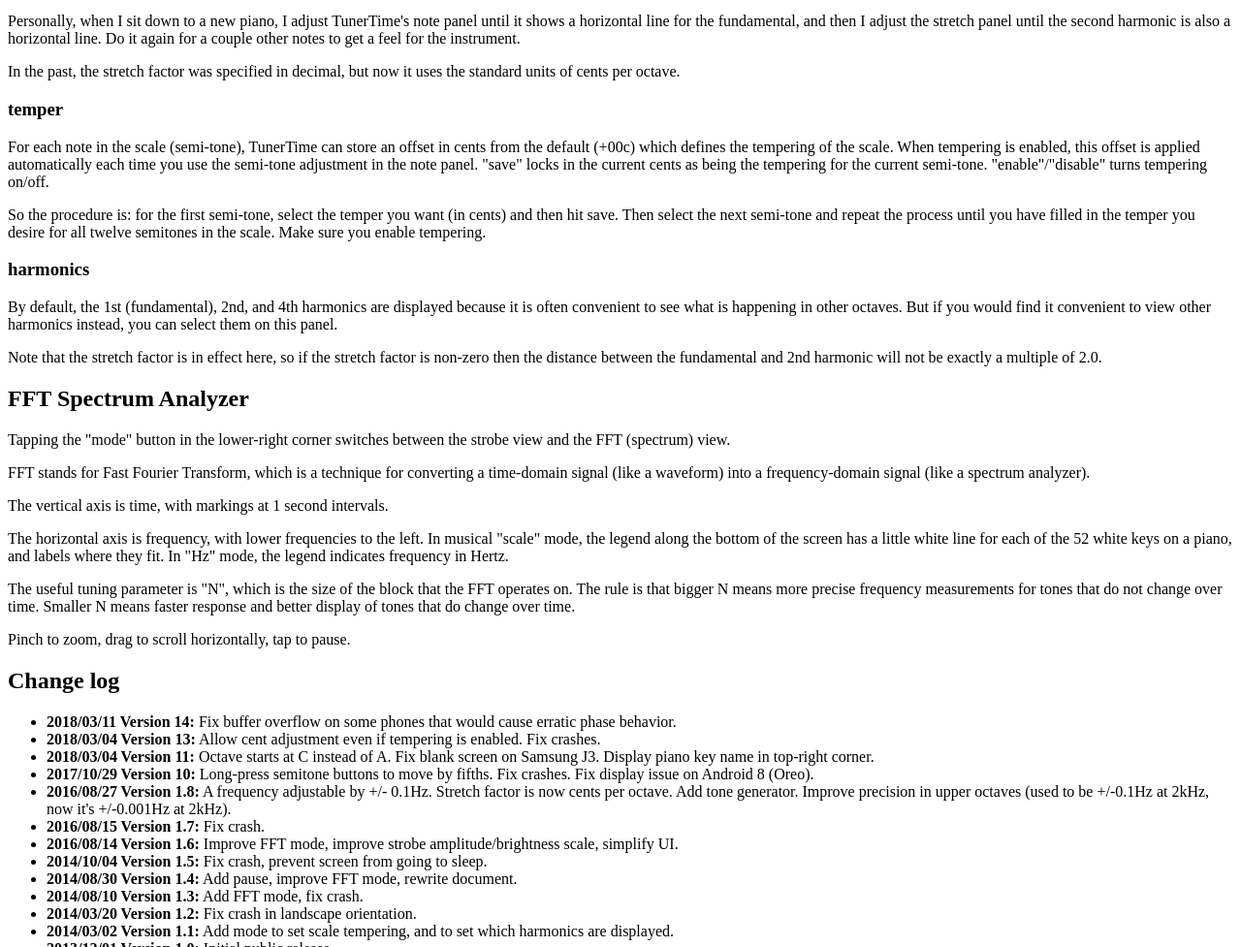
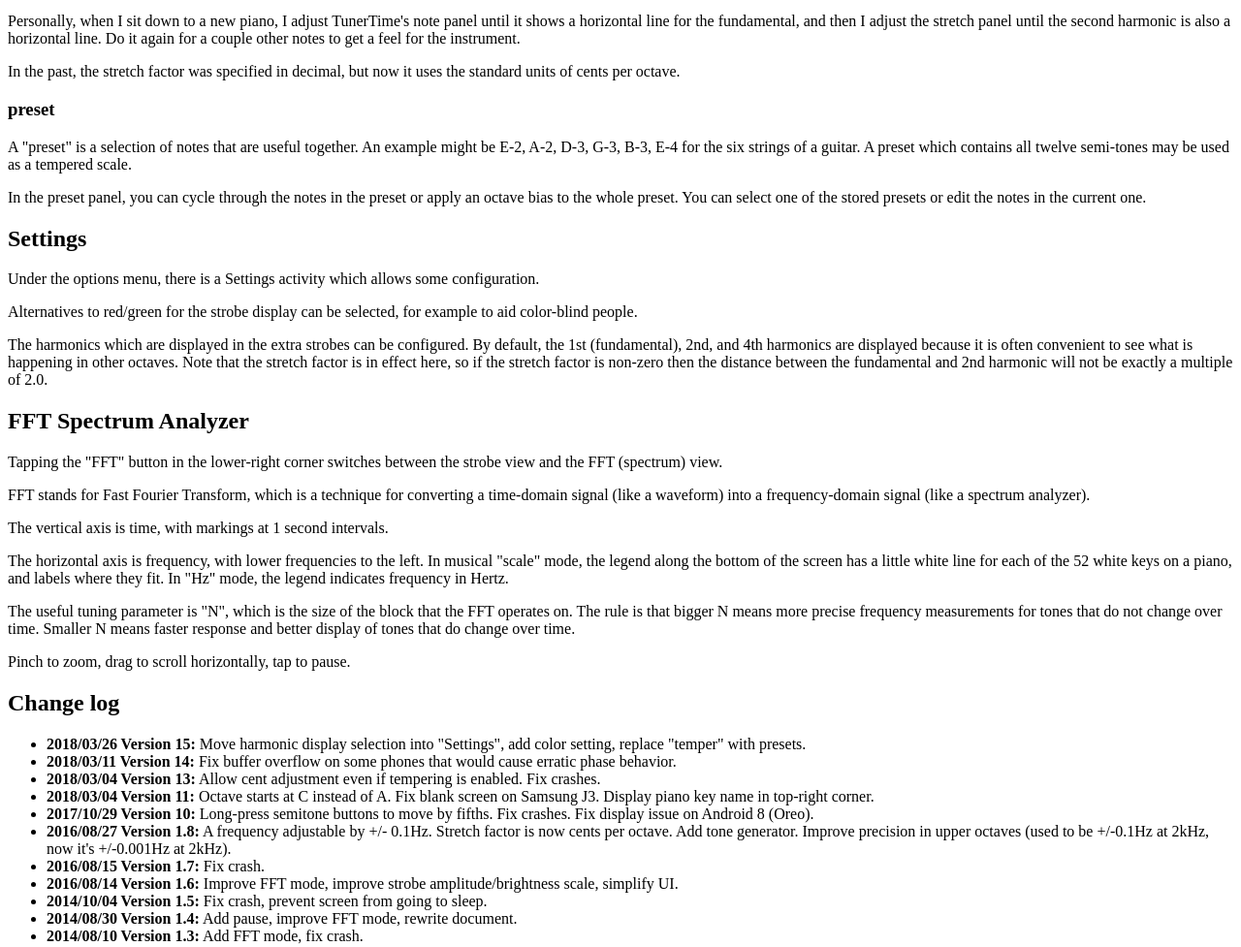
Before and after one commit to Slaughthammer/tunertime, a plain HTML site: page doc/index.html in a window 1280 px wide. Shown: the part 1424-2401 px from the top of the page at 97% size. Drawn offline with Linux system fonts and the light colour scheme.

Commit message:
bump to version 15 (and update doc)

```diff
--- a/AndroidManifest.xml
+++ b/AndroidManifest.xml
@@ -1,8 +1,8 @@
 <?xml version="1.0" encoding="utf-8"?>
 <manifest xmlns:android="http://schemas.android.com/apk/res/android"
       package="org.galexander.tunertime"
-      android:versionCode="14"
-      android:versionName="14">
+      android:versionCode="15"
+      android:versionName="15">
     <uses-sdk android:minSdkVersion="7" android:targetSdkVersion="13" />
     <uses-permission android:name="android.permission.RECORD_AUDIO" />
     <uses-permission android:name="android.permission.WAKE_LOCK" />
--- a/doc/index.html
+++ b/doc/index.html
@@ -106,7 +106,7 @@
 cent+/cent- to change the tone.</p>
 
 
-<h2>Strobe settings</h2>
+<h2>Strobe controls</h2>
 
 <p>There is a bar of panel selection buttons along the bottom of the
 strobe display.  In each panel, you can configure a different aspect of
@@ -150,36 +150,35 @@
 <p>In the past, the stretch factor was specified in decimal, but now it
 uses the standard units of cents per octave.</p>
 
-<h3>temper</h3>
+<h3>preset</h3>
 
-<p>For each note in the scale
-(semi-tone), TunerTime can store an offset in cents from the default
-(+00c) which
-defines the tempering of the scale.  When tempering is enabled, this
-offset is applied automatically each time you use the semi-tone
-adjustment in the note panel.  "save" locks in the current cents as being
-the tempering for the current semi-tone.  "enable"/"disable" turns
-tempering on/off.</p>
+<p>A "preset" is a selection of notes that are useful together.  An
+example might be E-2, A-2, D-3, G-3, B-3, E-4 for the six strings of a
+guitar.  A preset which contains all twelve semi-tones may be used as a
+tempered scale.</p>
 
-<p>So the procedure is: for the first semi-tone, select the temper you
-want (in cents) and then hit save.  Then select the next semi-tone and
-repeat the process until you have filled in the temper you desire for all
-twelve semitones in the scale.  Make sure you enable tempering.</p>
+<p>In the preset panel, you can cycle through the notes in the preset or
+apply an octave bias to the whole preset.  You can select one of the
+stored presets or edit the notes in the current one.</p>
 
-<h3>harmonics</h3>
+<h2>Settings</h2>
 
-<p>By default, the 1st (fundamental), 2nd, and 4th harmonics are
+<p>Under the options menu, there is a Settings activity which allows some
+configuration.</p>
+
+<p>Alternatives to red/green for the strobe display can be selected, for
+example to aid color-blind people.</p>
+
+<p>The harmonics which are displayed in the extra strobes can be configured.
+By default, the 1st (fundamental), 2nd, and 4th harmonics are
 displayed because it is often convenient to see what is happening in
-other octaves.  But if you would find it convenient to view other
-harmonics instead, you can select them on this panel.</p>
-
-<p>Note that the stretch factor is in effect here, so if the stretch
-factor is non-zero then the distance between the fundamental and 2nd
-harmonic will not be exactly a multiple of 2.0.</p>
+other octaves.  Note that the stretch factor is in effect here, so if the
+stretch factor is non-zero then the distance between the fundamental and
+2nd harmonic will not be exactly a multiple of 2.0.</p>
 
 <h2>FFT Spectrum Analyzer</h2>
 
-<p>Tapping the "mode" button in the lower-right corner switches between
+<p>Tapping the "FFT" button in the lower-right corner switches between
 the strobe view and the FFT (spectrum) view.</p>
 
 <p>FFT stands for Fast Fourier Transform,
@@ -205,6 +204,8 @@
 <h2>Change log</h2>
 
 <ul>
+<li><b>2018/03/26 Version 15:</b> Move harmonic display selection into "Settings", add color setting, replace "temper" with presets.
+
 <li><b>2018/03/11 Version 14:</b> Fix buffer overflow on some phones that would cause erratic phase behavior.
 
 <li><b>2018/03/04 Version 13:</b> Allow cent adjustment even if tempering is enabled.  Fix crashes.
```
